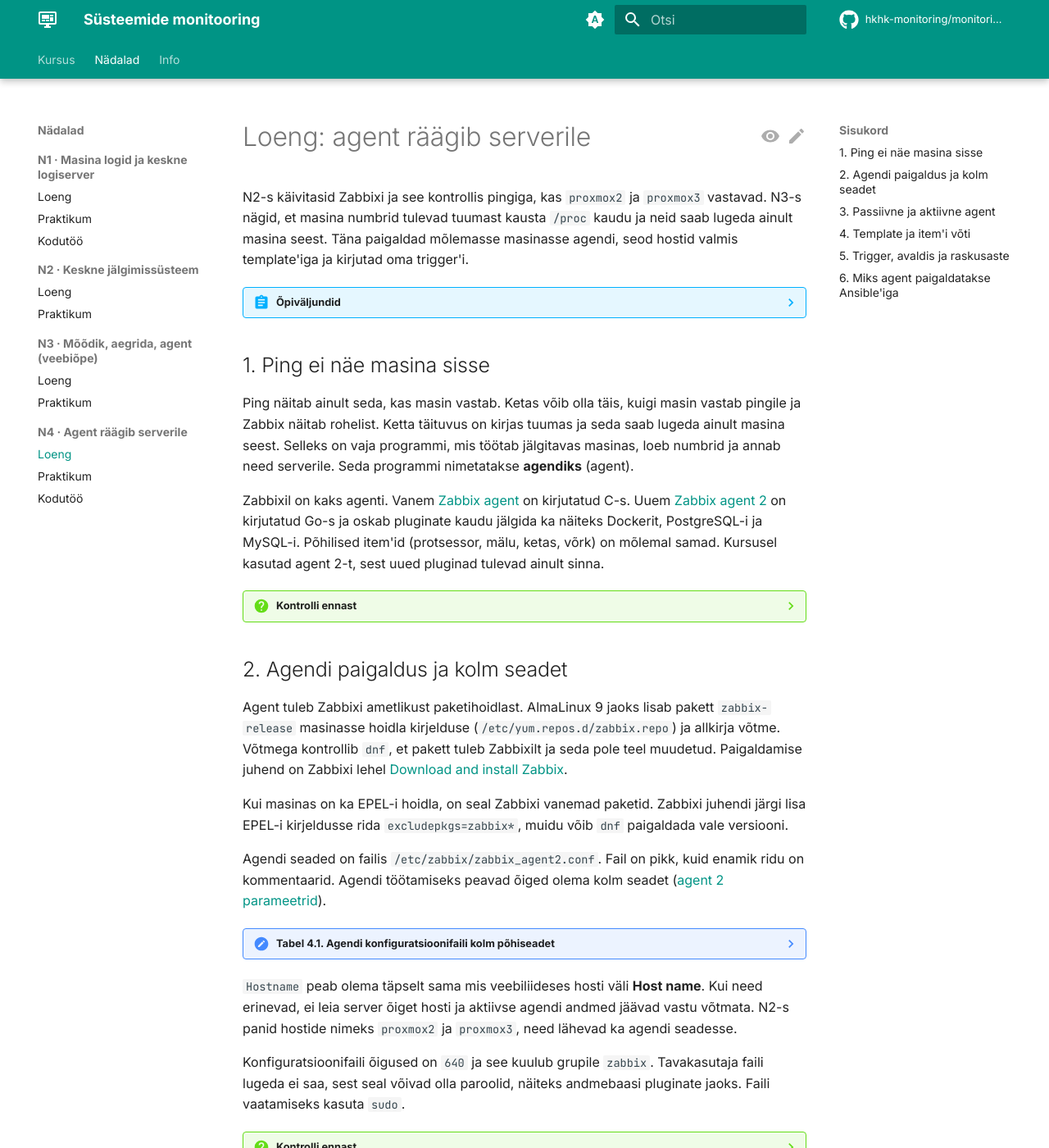
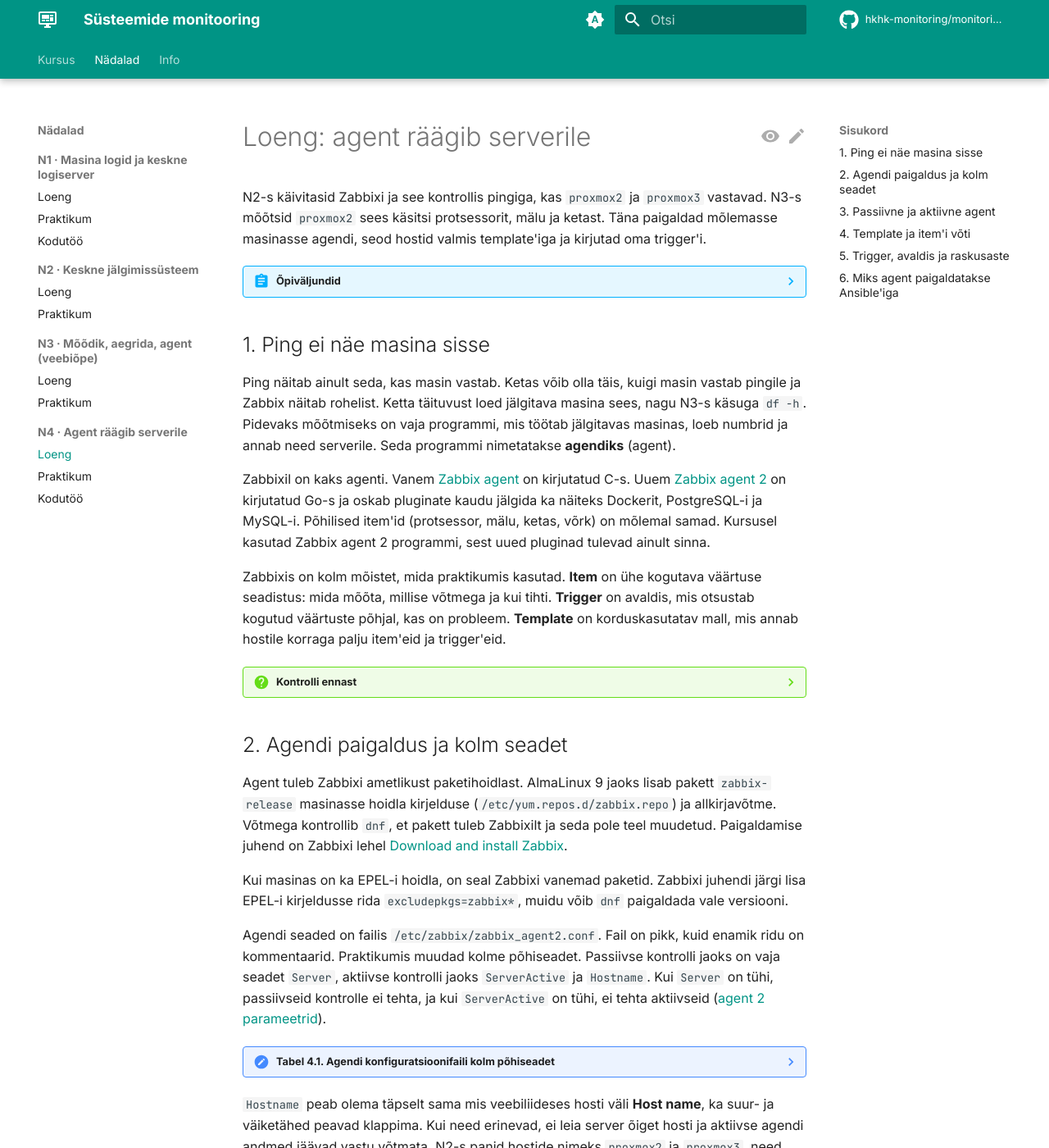
Before and after one commit to hkhk-monitoring/monitoring, an MkDocs documentation site: the page built from docs/week04/lecture.md, in a window 1280 px wide and 1400 px high. Shown: the whole window at 82% size. Built offline with MkDocs 1.6.1 and Material for MkDocs 9.7.7, drawn with Linux system fonts in a browser that asks for light colours; comment, search, counter and statistics services are not loaded; some of the changed text lies outside the part shown.

Commit message:
N4 loeng

```diff
--- a/docs/week04/lecture.md
+++ b/docs/week04/lecture.md
@@ -7,12 +7,12 @@
 
 # Loeng: agent räägib serverile
 
-N2-s käivitasid Zabbixi ja see kontrollis pingiga, kas `proxmox2` ja `proxmox3` vastavad. N3-s nägid, et masina numbrid tulevad tuumast kausta `/proc` kaudu ja neid saab lugeda ainult masina seest. Täna paigaldad mõlemasse masinasse agendi, seod hostid valmis template'iga ja kirjutad oma trigger'i.
+N2-s käivitasid Zabbixi ja see kontrollis pingiga, kas `proxmox2` ja `proxmox3` vastavad. N3-s mõõtsid `proxmox2` sees käsitsi protsessorit, mälu ja ketast. Täna paigaldad mõlemasse masinasse agendi, seod hostid valmis template'iga ja kirjutad oma trigger'i.
 
 ??? abstract "Õpiväljundid"
     Pärast loengut ja praktikumi oskad:
 
-    - selgitada, mida teeb Zabbixi agent ja millised kolm seadet peavad selle konfiguratsioonifailis õiged olema;
+    - selgitada, mida teeb Zabbixi agent ja milliseid seadeid vajavad passiivne ja aktiivne kontroll;
     - eristada passiivset ja aktiivset agenti selle järgi, kes avab ühenduse ja milline port peab olema lahti;
     - valida hostile sobiva template'i ja kontrollida item'i väärtust masina seest;
     - kirjutada trigger'i avaldise ja valida sellele raskusastme;
@@ -20,34 +20,36 @@
 
 ## 1. Ping ei näe masina sisse
 
-Ping näitab ainult seda, kas masin vastab. Ketas võib olla täis, kuigi masin vastab pingile ja Zabbix näitab rohelist. Ketta täituvus on kirjas tuumas ja seda saab lugeda ainult masina seest. Selleks on vaja programmi, mis töötab jälgitavas masinas, loeb numbrid ja annab need serverile. Seda programmi nimetatakse **agendiks** (agent).
+Ping näitab ainult seda, kas masin vastab. Ketas võib olla täis, kuigi masin vastab pingile ja Zabbix näitab rohelist. Ketta täituvust loed jälgitava masina sees, nagu N3-s käsuga `df -h`. Pidevaks mõõtmiseks on vaja programmi, mis töötab jälgitavas masinas, loeb numbrid ja annab need serverile. Seda programmi nimetatakse **agendiks** (agent).
 
-Zabbixil on kaks agenti. Vanem [Zabbix agent](https://www.zabbix.com/documentation/7.0/en/manual/concepts/agent) on kirjutatud C-s. Uuem [Zabbix agent 2](https://www.zabbix.com/documentation/7.0/en/manual/concepts/agent2) on kirjutatud Go-s ja oskab pluginate kaudu jälgida ka näiteks Dockerit, PostgreSQL-i ja MySQL-i. Põhilised item'id (protsessor, mälu, ketas, võrk) on mõlemal samad. Kursusel kasutad agent 2-t, sest uued pluginad tulevad ainult sinna.
+Zabbixil on kaks agenti. Vanem [Zabbix agent](https://www.zabbix.com/documentation/7.0/en/manual/concepts/agent) on kirjutatud C-s. Uuem [Zabbix agent 2](https://www.zabbix.com/documentation/7.0/en/manual/concepts/agent2) on kirjutatud Go-s ja oskab pluginate kaudu jälgida ka näiteks Dockerit, PostgreSQL-i ja MySQL-i. Põhilised item'id (protsessor, mälu, ketas, võrk) on mõlemal samad. Kursusel kasutad Zabbix agent 2 programmi, sest uued pluginad tulevad ainult sinna.
+
+Zabbixis on kolm mõistet, mida praktikumis kasutad. **Item** on ühe kogutava väärtuse seadistus: mida mõõta, millise võtmega ja kui tihti. **Trigger** on avaldis, mis otsustab kogutud väärtuste põhjal, kas on probleem. **Template** on korduskasutatav mall, mis annab hostile korraga palju item'eid ja trigger'eid.
 
 ??? question "Kontrolli ennast"
     N2 praktikumis oli hosti **Zabbix server** juures ZBX punane. Mida Zabbix seal proovis ja miks see ei õnnestunud?
 
 ## 2. Agendi paigaldus ja kolm seadet
 
-Agent tuleb Zabbixi ametlikust paketihoidlast. AlmaLinux 9 jaoks lisab pakett `zabbix-release` masinasse hoidla kirjelduse (`/etc/yum.repos.d/zabbix.repo`) ja allkirja võtme. Võtmega kontrollib `dnf`, et pakett tuleb Zabbixilt ja seda pole teel muudetud. Paigaldamise juhend on Zabbixi lehel [Download and install Zabbix](https://www.zabbix.com/download?zabbix=7.0&os_distribution=alma_linux&os_version=9&components=agent_2&db=&ws=).
+Agent tuleb Zabbixi ametlikust paketihoidlast. AlmaLinux 9 jaoks lisab pakett `zabbix-release` masinasse hoidla kirjelduse (`/etc/yum.repos.d/zabbix.repo`) ja allkirjavõtme. Võtmega kontrollib `dnf`, et pakett tuleb Zabbixilt ja seda pole teel muudetud. Paigaldamise juhend on Zabbixi lehel [Download and install Zabbix](https://www.zabbix.com/download?zabbix=7.0&os_distribution=alma_linux&os_version=9&components=agent_2&db=&ws=).
 
 Kui masinas on ka EPEL-i hoidla, on seal Zabbixi vanemad paketid. Zabbixi juhendi järgi lisa EPEL-i kirjeldusse rida `excludepkgs=zabbix*`, muidu võib `dnf` paigaldada vale versiooni.
 
-Agendi seaded on failis `/etc/zabbix/zabbix_agent2.conf`. Fail on pikk, kuid enamik ridu on kommentaarid. Agendi töötamiseks peavad õiged olema kolm seadet ([agent 2 parameetrid](https://www.zabbix.com/documentation/7.0/en/manual/appendix/config/zabbix_agent2)).
+Agendi seaded on failis `/etc/zabbix/zabbix_agent2.conf`. Fail on pikk, kuid enamik ridu on kommentaarid. Praktikumis muudad kolme põhiseadet. Passiivse kontrolli jaoks on vaja seadet `Server`, aktiivse kontrolli jaoks `ServerActive` ja `Hostname`. Kui `Server` on tühi, passiivseid kontrolle ei tehta, ja kui `ServerActive` on tühi, ei tehta aktiivseid ([agent 2 parameetrid](https://www.zabbix.com/documentation/7.0/en/manual/appendix/config/zabbix_agent2)).
 
 ??? note "Tabel 4.1. Agendi konfiguratsioonifaili kolm põhiseadet"
-    | Seade | Vaikimisi | Mida tähendab | Selles praktikumis |
+    | Seade | Paketi konfiguratsioonifailis | Mida tähendab | Selles praktikumis |
     |---|---|---|---|
     | `Server` | `127.0.0.1` | aadressid, kust agent lubab endalt küsida (passiivne agent) | `proxmox1` IP |
     | `ServerActive` | `127.0.0.1` | server, kuhu agent ise andmeid saadab (aktiivne agent) | `proxmox1` IP |
     | `Hostname` | `Zabbix server` | nimi, millega agent end serverile tutvustab | `proxmox2` või `proxmox3` |
 
-`Hostname` peab olema täpselt sama mis veebiliideses hosti väli **Host name**. Kui need erinevad, ei leia server õiget hosti ja aktiivse agendi andmed jäävad vastu võtmata. N2-s panid hostide nimeks `proxmox2` ja `proxmox3`, need lähevad ka agendi seadesse.
+`Hostname` peab olema täpselt sama mis veebiliideses hosti väli **Host name**, ka suur- ja väiketähed peavad klappima. Kui need erinevad, ei leia server õiget hosti ja aktiivse agendi andmed jäävad vastu võtmata. N2-s panid hostide nimeks `proxmox2` ja `proxmox3`, need lähevad ka agendi seadesse.
 
 Konfiguratsioonifaili õigused on `640` ja see kuulub grupile `zabbix`. Tavakasutaja faili lugeda ei saa, sest seal võivad olla paroolid, näiteks andmebaasi pluginate jaoks. Faili vaatamiseks kasuta `sudo`.
 
 ??? question "Kontrolli ennast"
-    Agent töötab, aga veebiliides ei näita `proxmox3` kohta ühtegi aktiivse agendi väärtust. Agendi failis on `Hostname=Proxmox3`. Mis on viga?
+    Agent töötab, aga `proxmox3` aktiivse kontrolli väärtused ei uuene. Mida võrdled agendi konfiguratsioonifailis ja veebiliideses? Millisest logifailist otsid rida, mis sinu oletust kinnitab?
 
 ## 3. Passiivne ja aktiivne agent
 
@@ -75,7 +77,7 @@
 
 **Passiivne agent** (passive check) ootab pordil 10050. Server küsib iga item'i kohta eraldi ja agent vastab. Agent vastab ainult aadressidele, mis on seades `Server`. Jälgitava masina tulemüüris peab port 10050 olema lahti.
 
-**Aktiivne agent** (active check) küsib serverilt kõigepealt, milliseid item'eid temalt oodatakse ja kui tihti. Seejärel mõõdab ta ise ja saadab väärtused serveri porti 10051. Jälgitava masina tulemüüris ei pea ühtegi porti avama, sest ühendus läheb masinast välja. Server leiab õige hosti seade `Hostname` järgi.
+**Aktiivne agent** (active check) küsib serverilt kõigepealt, milliseid item'eid temalt oodatakse ja kui tihti. Seejärel mõõdab ta ise ja saadab väärtused serveri porti 10051. Aktiivse kontrolli jaoks ei pea jälgitavas masinas avama sissetulevat porti 10050. Agent peab saama ise ühenduse serveri porti 10051. Server leiab õige hosti seade `Hostname` järgi.
 
 ??? note "Tabel 4.2. Passiivne ja aktiivne agent"
     | | Passiivne | Aktiivne |
@@ -89,7 +91,7 @@
 
 Üks agent oskab mõlemat korraga. Millist viisi kasutatakse, määrab item'i tüüp. Praktikumis kasutab `proxmox2` passiivset ja `proxmox3` aktiivset template'i, et saaksid erinevust ise näha. Kui sulged mõlemas masinas pordi 10050, jääb üks host andmeteta ja teine töötab edasi.
 
-Selle kursuse Zabbix server töötab Dockeri konteineris. Kui server küsib `proxmox2`-lt, näeb `proxmox2` päringu allikana `proxmox1` IP-d, sest Docker asendab konteineri aadressi masina aadressiga. Seepärast on seades `Server` just `proxmox1` IP.
+Selle kursuse Zabbix server töötab Dockeri konteineris. Dockeri vaikimisi võrgus (bridge) asendatakse konteinerist väljuva ühenduse lähteaadress masina aadressiga. Seepärast näeb `proxmox2` serveri päringu lähteaadressina `proxmox1` IP-aadressi ja see läheb seadesse `Server`. Kui agent päringu tagasi lükkab, on tegelik lähteaadress agendi logis `/var/log/zabbix/zabbix_agent2.log` real `connection from ... rejected`.
 
 ??? question "Kontrolli ennast"
     Kooli serverid on tulemüüri taga ja väljast ühendusi sisse ei lubata. Zabbix server on pilves. Kumba agenti kasutad ja miks?
@@ -104,7 +106,7 @@
     | Võti | Mida tagastab | Kust agent selle võtab |
     |---|---|---|
     | `system.cpu.load[all,avg1]` | 1 minuti koormus | `/proc/loadavg` |
-    | `vm.memory.size[available]` | kasutatav mälu baitides | `/proc/meminfo` |
+    | `vm.memory.size[available]` | programmidele kohe saadaval mälu baitides (nagu `free` veerg `available`) | `/proc/meminfo` |
     | `vfs.fs.size[/,pfree]` | juurfailisüsteemi vaba ruum protsentides | tuum, sama mis `df` |
     | `agent.ping` | 1, kui agent vastab | agent ise |
 
@@ -143,7 +145,7 @@
     | High | lahenda kohe | masin ei vasta |
     | Disaster | ettevõtte töö seisab | e-pood ei tööta |
 
-Kui väärtus kõigub piiri ümber (19, 21, 19, 21), tekib ja laheneb probleem iga minut. Selle vastu aitab [taastumise avaldis](https://www.zabbix.com/documentation/7.0/en/manual/config/triggers/expression#hysteresis) (recovery expression). Probleem tekib alla 20% juures, kuid laheneb alles siis, kui vaba ruumi on üle 25%. Seda nimetatakse **hüstereesiks**.
+Kui väärtus kõigub piiri ümber (19, 21, 19, 21), tekib ja laheneb probleem iga minut. Selle vastu aitab [taastumise avaldis](https://www.zabbix.com/documentation/7.0/en/manual/config/triggers/expression#hysteresis) (recovery expression). Probleem tekib alla 20% juures, kuid laheneb alles siis, kui vaba ruumi on üle 25%. Seda nimetatakse **hüstereesiks**. Probleem laheneb siis, kui probleemi avaldis ei ole enam tõene ja taastumise avaldis on tõene. Veebiliideses vali trigger'i juures **OK event generation: Recovery expression**, muidu teist avaldist ei kasutata.
 
 ??? question "Kontrolli ennast"
     Template'is on ketta trigger juba olemas (kasutusel üle 80%). Miks võib olla vaja oma trigger'it teise piiri või teise raskusastmega?
```
